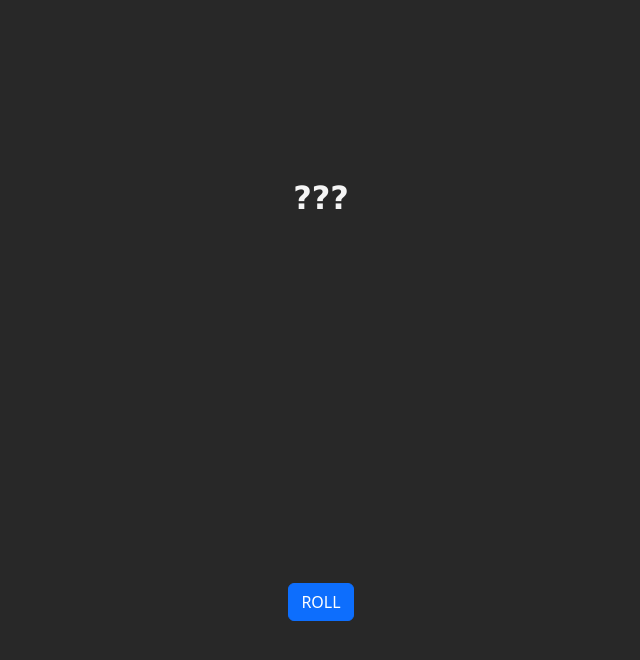
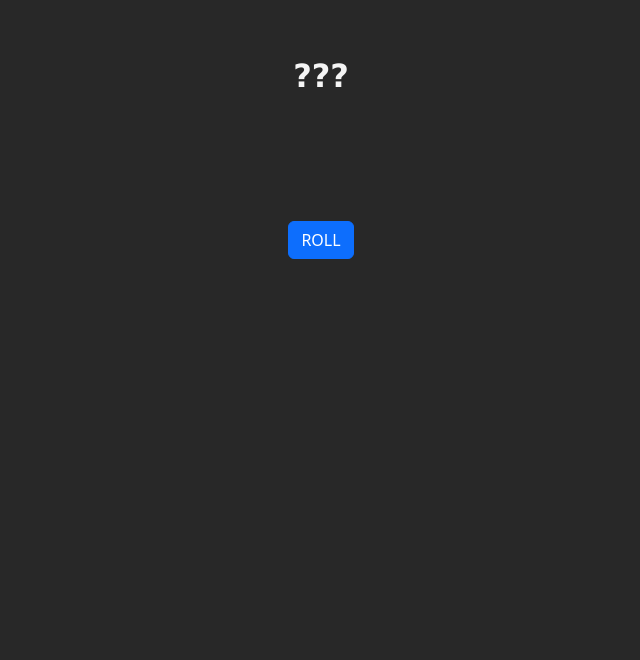
Before and after one commit to sandboxff/backgrounds, a React (Vite) app: page / in a window 1280 px wide. Shown: the top 660 px of the page, without its empty margins (319-959 px from the left). Built offline with nearby package versions, Linux system fonts and the light colour scheme.

Commit message:
Refactor form into component

```diff
--- a/src/App.css
+++ b/src/App.css
@@ -1,6 +1,14 @@
+html, #root {
+  height: 100%;
+}
 body {
     background-color: #282828;
-  }
+    height: 100%;
+}
+.mh-20{
+  min-height: 20%;
+}
+
 h2
 {
     font-family: Verdana, Geneva, Tahoma, sans-serif;
--- a/src/App.tsx
+++ b/src/App.tsx
@@ -1,51 +1,35 @@
 import { useState } from 'react'
 import backgorunds from './data/backgrounds.json'
-import Container from 'react-bootstrap/Container';
-import Row from 'react-bootstrap/Row';
-import Col from 'react-bootstrap/Col';
 import 'bootstrap/dist/css/bootstrap.min.css';
+
+import RollForm from './components/RollForm';
 import './App.css'
 
 function App() {
-  const [background, setBackground] = useState('???')
+  const [name, setName] = useState('???')
+  const [description, setDescription] = useState('')
   const [disable, setDisable] = useState(false)
 
-  const getRandomBackground = (i: number) => {
-    setTimeout(()=>{let bg = backgorunds[Math.floor(Math.random() * backgorunds.length)]
-      if (bg.length > 0)
-      {
-        bg = bg.toLocaleUpperCase()
-      }
-      setBackground(bg)}
-      , Math.pow(i, 2) )
+  const getRandomBackground = () => {
+    let bg = backgorunds[Math.floor(Math.random() * backgorunds.length)]
+    if (bg.length > 0)
+    {
+      bg = bg.toLocaleUpperCase()
+    }
+    setName(bg)
 
   }
   const rollBackground = () => {
     setDisable(true)
     for (let i = 0; i < 100; i++) {
-      getRandomBackground(i)
+      setTimeout(() => getRandomBackground(), Math.pow(i, 2))
     }
     setTimeout(() => setDisable(false), 10000)
   }
 
   return (
-
-    <Container>
-      <Row className='g-0 d-flex justify-content-center align-items-center min-vh-100'>
-        <Row className='justify-content-center'>
-          <Col className='col d-flex justify-content-center'>
-            <h2>{background}</h2>
-          </Col>
-        </Row>
-        <Row className='justify-content-center'>
-          <Col className='col-2 d-flex justify-content-center'>
-            <button className="btn btn-primary" onClick={() => rollBackground()} disabled={disable}>
-              ROLL
-            </button>
-          </Col>
-        </Row>
-      </Row>
-    </Container>
+    <RollForm name={name} description={description} rollFunction={()=>rollBackground()} isDisabled={disable}>
+    </RollForm>
   )
 }
 
--- /dev/null
+++ b/src/components/RollForm.tsx
@@ -0,0 +1,39 @@
+import Container from 'react-bootstrap/Container';
+import Row from 'react-bootstrap/Row';
+import Col from 'react-bootstrap/Col';
+import 'bootstrap/dist/css/bootstrap.min.css';
+
+type RollFormProps = {
+    name: string,
+    description: string,
+    rollFunction: React.MouseEventHandler<HTMLButtonElement>,
+    isDisabled: boolean
+}
+
+function RollForm(props: RollFormProps) {
+    const hasDescription = props.description.trim().length != 0 ? true : false
+    return(
+        <Container fluid className='d-flex flex-column h-100'>
+            <Row className='justify-content-center d-flex align-items-center mh-20'>
+                <Col className='col d-flex justify-content-center'>
+                    <h2>{props.name}</h2>
+                </Col>
+            </Row>
+            { hasDescription ? (
+            <Row className='justify-content-center d-flex align-items-center mh-20'>
+                <Col className='col d-flex justify-content-center'>
+                <h2>{props.description}</h2>
+                </Col>
+            </Row>) : (<div></div>)}
+            <Row className='justify-content-center d-flex align-items-center mh-20'>
+                <Col className='col-2 d-flex justify-content-center'>
+                    <button className="btn btn-primary" onClick={props.rollFunction} disabled={props.isDisabled}>
+                    ROLL
+                    </button>
+                </Col>
+            </Row>
+        </Container>
+    )
+}
+
+export default RollForm
```
